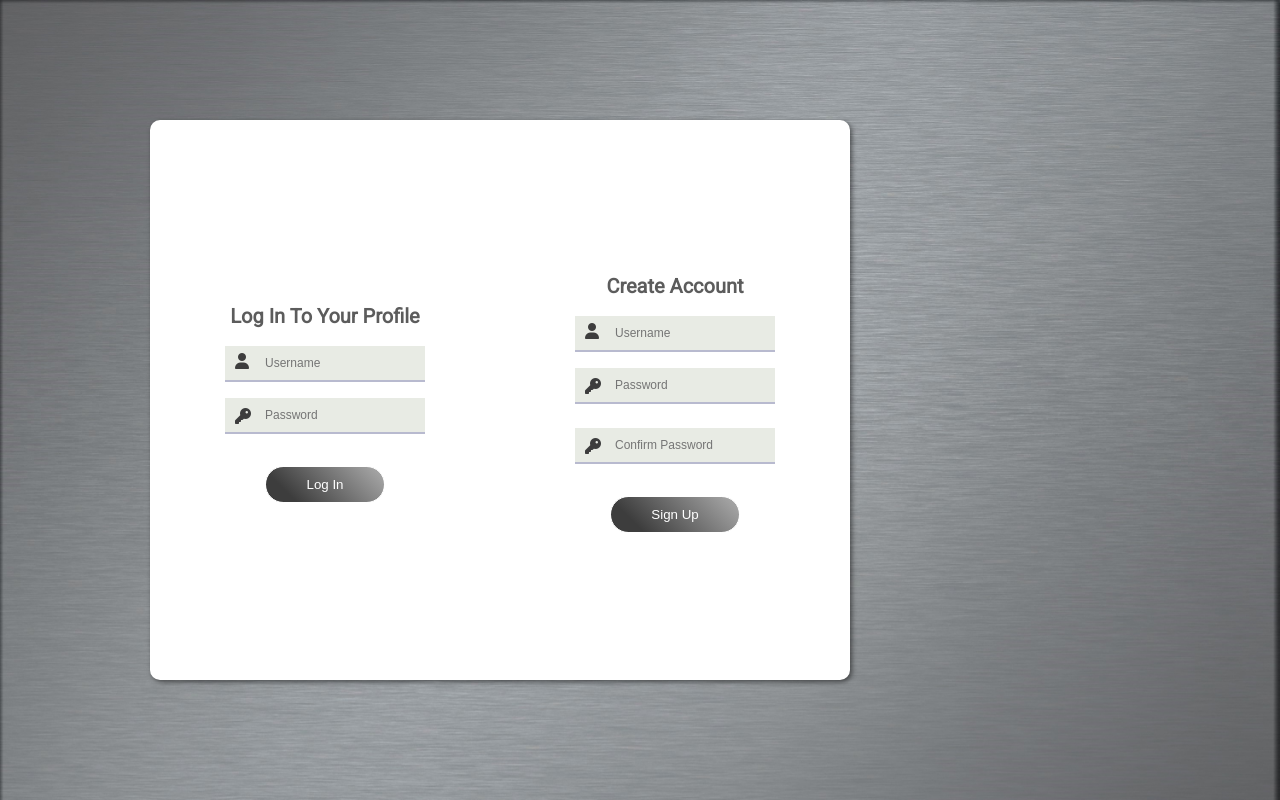
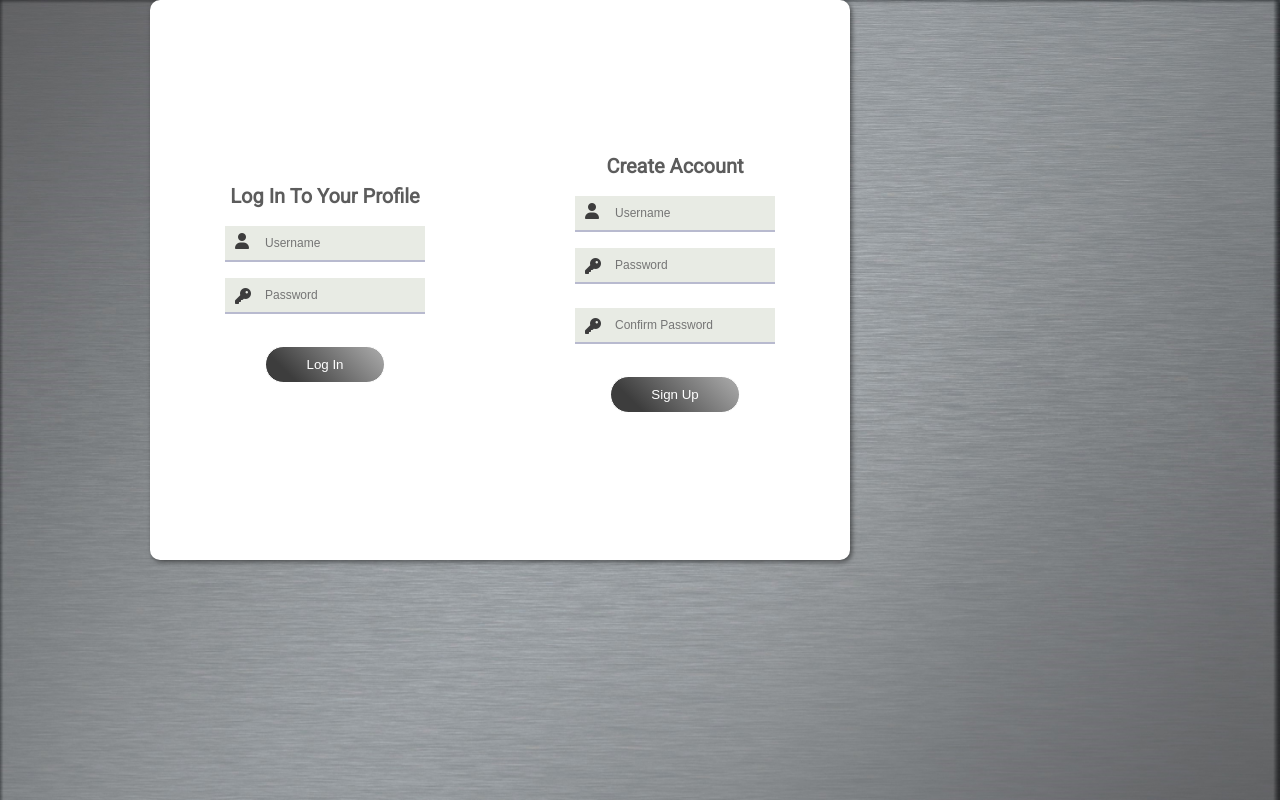
Before and after one commit to Gazorkazork/frontend, a React (Create React App) app: page / in a window 1280 px wide. Built offline with nearby package versions, Linux system fonts and the light colour scheme.

Commit message:
workin an title

```diff
--- a/src/App.css
+++ b/src/App.css
@@ -3,14 +3,15 @@
   width: 100%;
   height: 100%;
   display: flex;
-  align-items: center;
+  align-items: flex-start;
 }
 
 .main-container {
   width: 90%;
+  min-width: 900px;
   height: 85%;
   padding: 5px;
   /* border: 2px solid green; */
   border-radius: 10px;
-  margin: 0 auto;
+  margin: 10px auto 0;
 }
--- a/src/App.js
+++ b/src/App.js
@@ -1,5 +1,6 @@
 import React, { useState, useEffect } from "react";
 import "./App.css";
+import logo from "./assets/Gazorkazork_title.png"
 
 import Landing from "./components/landing/landing.js";
 import Game from "./components/game/game";
@@ -17,6 +18,7 @@
     <div className="App">
       {isLoggedIn ? (
         <div className="main-container">
+          <img className="logo" alt="Gazorkazork" src={logo}/>
           <Game handleLogout={handleLogout} />
         </div>
       ) : (
--- a/src/components/game/game.css
+++ b/src/components/game/game.css
@@ -162,6 +162,11 @@
   /* height: 85%; */
   box-shadow: inset 3px 2px 20px -1px rgba(13, 0, 131, 0.507);
   background-image: url(../../assets/crt_monitor_dots_3.jpg);
+  background-size: cover;
   border-bottom: 5px rgb(27, 27, 27, .85) inset;
   border-radius: 1.5rem 1.5rem 0.2rem 0.2rem;
 }
+
+.logo {
+
+}
```
Also changed, not shown: src/assets/Gazorkazork_title.png (added).
